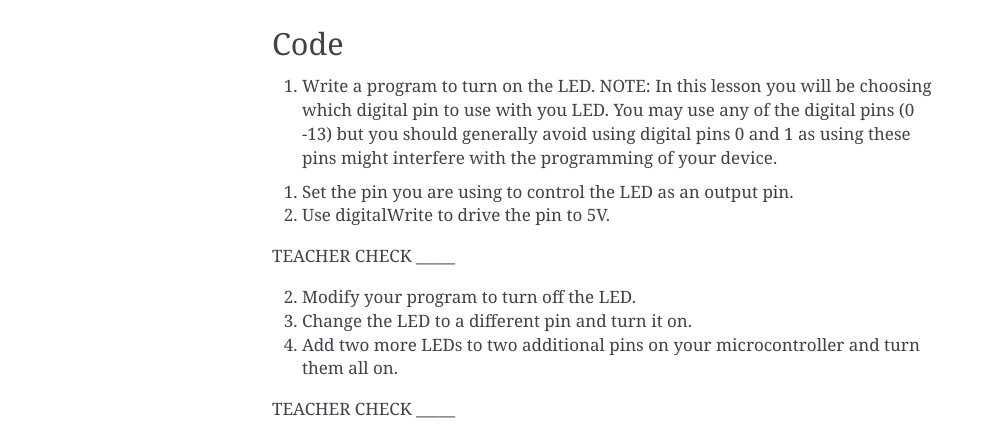
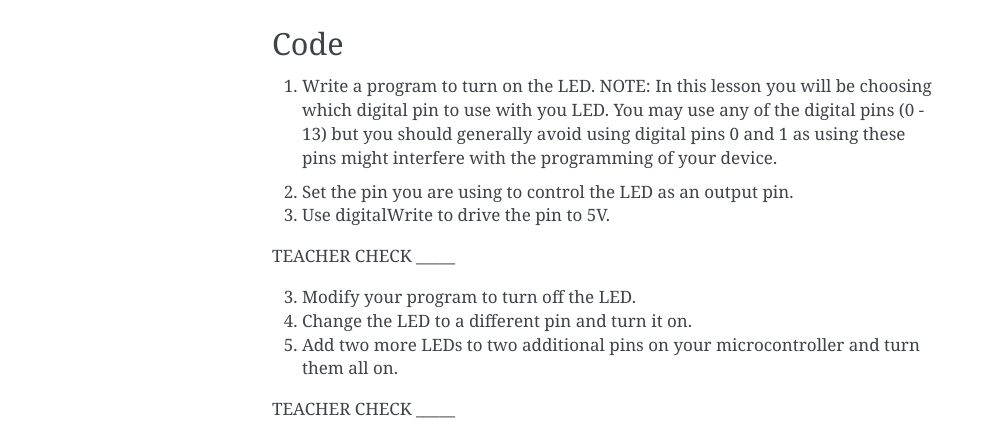
Before and after one commit to maxtkc/mvths-wiki, a Sphinx documentation site: the page built from docs/011-programming-leds.rst, in a window 1280 px wide. Shown: the part 998-1439 px from the top of the page, without its empty margins (148-1140 px from the left). Built offline with Sphinx 7.4.7, drawn with Linux system fonts in a browser that asks for light colours; part of the change alters nothing that is shown.

```diff
--- a/docs/011-programming-leds.rst
+++ b/docs/011-programming-leds.rst
@@ -35,7 +35,7 @@ Code
 
 1. Write a program to turn on the LED. NOTE: In this lesson you will be
    choosing which digital pin to use with you LED. You may use any of
-   the digital pins (0 -13) but you should generally avoid using digital
+   the digital pins (0 - 13) but you should generally avoid using digital
    pins 0 and 1 as using these pins might interfere with the programming
    of your device.
 
@@ -43,14 +43,14 @@ Code
 
    <!-- end list -->
 
-1. Set the pin you are using to control the LED as an output pin.
-2. Use digitalWrite to drive the pin to 5V.
+2. Set the pin you are using to control the LED as an output pin.
+3. Use digitalWrite to drive the pin to 5V.
 
 TEACHER CHECK \_\_\_\_\_
 
-2. Modify your program to turn off the LED.
-3. Change the LED to a different pin and turn it on.
-4. Add two more LEDs to two additional pins on your microcontroller and
+3. Modify your program to turn off the LED.
+4. Change the LED to a different pin and turn it on.
+5. Add two more LEDs to two additional pins on your microcontroller and
    turn them all on.
 
 TEACHER CHECK \_\_\_\_\_
```
